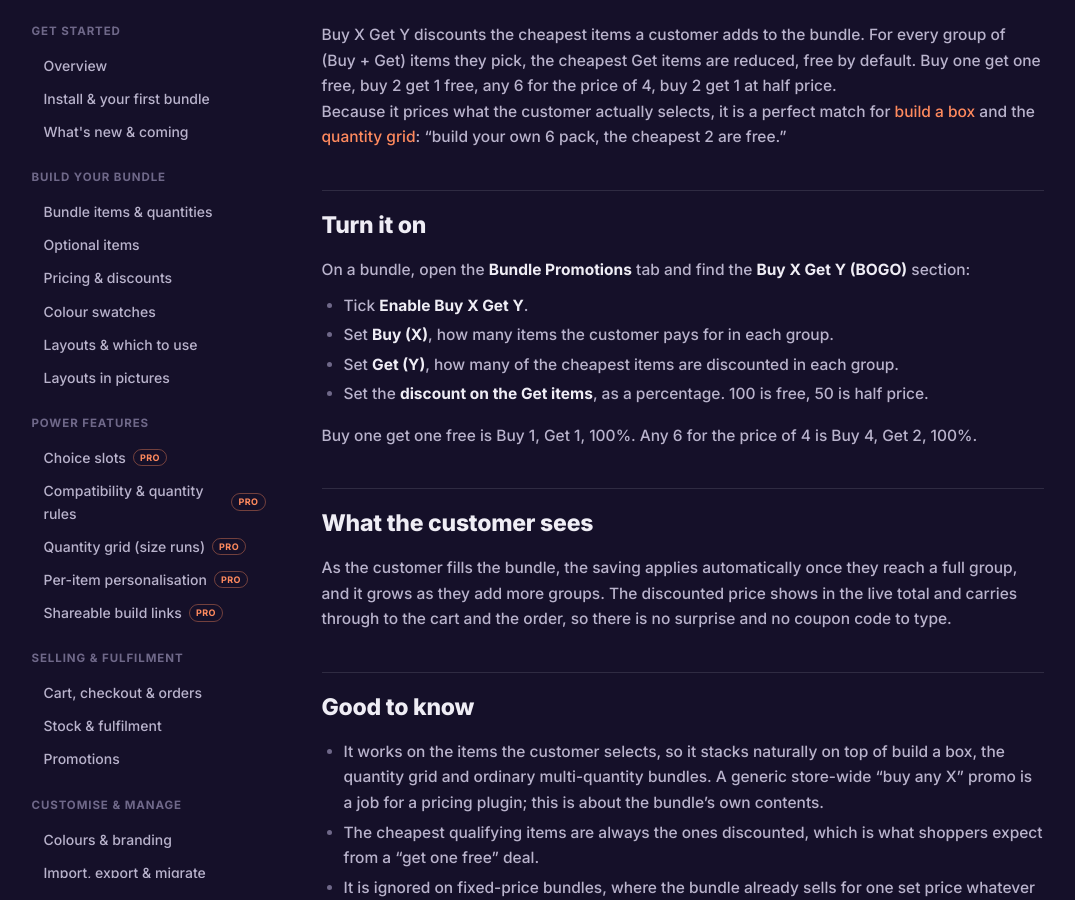
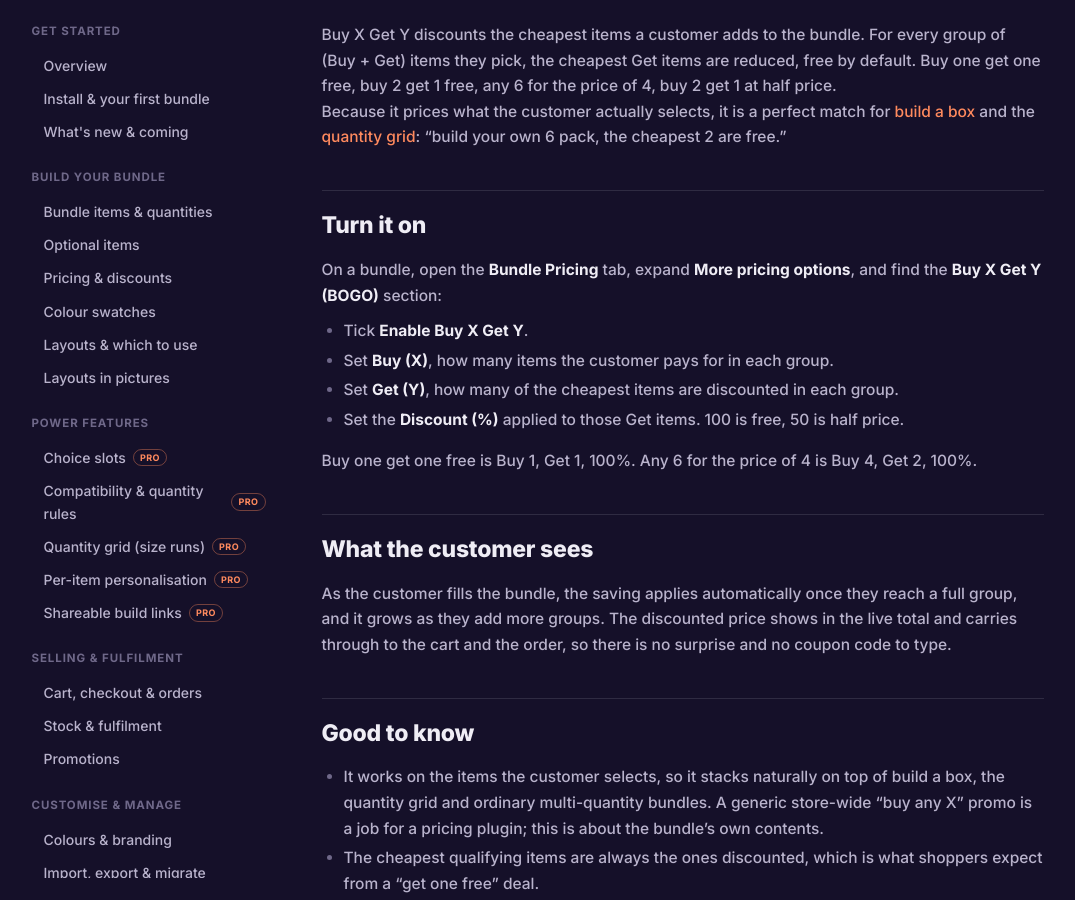
Before and after one commit to BundleBoss/website, a Jekyll site: the page built from docs/bogo.md, in a window 1280 px wide and 900 px high, scrolled down 358 px. Shown: the whole window, without its empty margins (95-1170 px from the left). Built offline with Jekyll 4.4.1, drawn with Linux system fonts in a browser that asks for light colours.

Commit message:
docs: BOGO and quantity tiers now sit under Bundle Pricing > More pricing options (4.5.1)

```diff
--- a/docs/bogo.md
+++ b/docs/bogo.md
@@ -15,12 +15,12 @@ Because it prices what the customer actually selects, it is a perfect match for
 
 ## Turn it on
 
-On a bundle, open the **Bundle Promotions** tab and find the **Buy X Get Y (BOGO)** section:
+On a bundle, open the **Bundle Pricing** tab, expand **More pricing options**, and find the **Buy X Get Y (BOGO)** section:
 
 - Tick **Enable Buy X Get Y**.
 - Set **Buy (X)**, how many items the customer pays for in each group.
 - Set **Get (Y)**, how many of the cheapest items are discounted in each group.
-- Set the **discount on the Get items**, as a percentage. 100 is free, 50 is half price.
+- Set the **Discount (%)** applied to those Get items. 100 is free, 50 is half price.
 
 Buy one get one free is Buy 1, Get 1, 100%. Any 6 for the price of 4 is Buy 4, Get 2, 100%.
 
```
Also changed, not shown: docs/pricing.md (+1 -1 lines).
